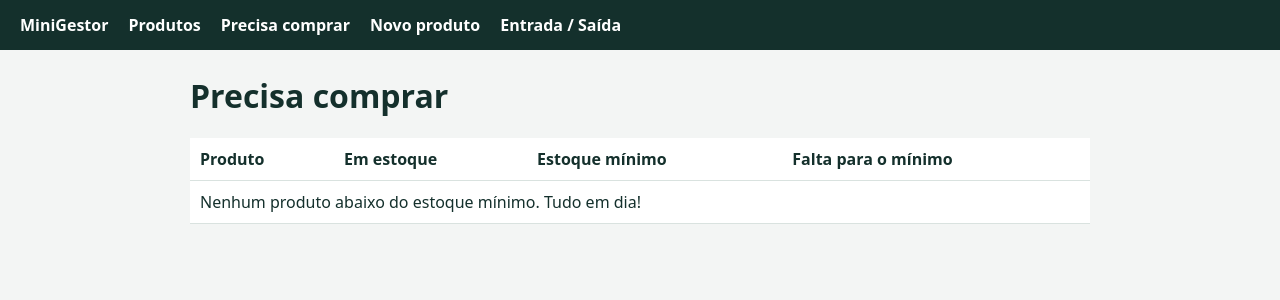
After one commit to Joesants/MiniGestor, a Django app: page /comprar/ in a window 1280 px wide. The commit adds this page. Shown: the top 300 px of the page. Run offline with Django 5.2, Linux system fonts and the light colour scheme; tables that the repository leaves empty hold one stand-in row (values such as "Sample post").

Commit message:
Adiciona lista Precisa comprar

```diff
--- a/estoque/templates/estoque/base.html
+++ b/estoque/templates/estoque/base.html
@@ -23,6 +23,7 @@ input,select{padding:8px;width:100%;max-width:320px;font-size:1rem}
 <header>
   <strong>MiniGestor</strong>
   <a href="{% url 'produto_list' %}">Produtos</a>
+  <a href="{% url 'comprar_list' %}">Precisa comprar</a>
   <a href="{% url 'produto_novo' %}">Novo produto</a>
   <a href="{% url 'movimentacao_nova' %}">Entrada / Saída</a>
 </header>
--- /dev/null
+++ b/estoque/templates/estoque/comprar_list.html
@@ -0,0 +1,17 @@
+{% extends "estoque/base.html" %}
+{% block conteudo %}
+<h1>Precisa comprar</h1>
+<table>
+  <tr><th>Produto</th><th>Em estoque</th><th>Estoque mínimo</th><th>Falta para o mínimo</th></tr>
+  {% for p in object_list %}
+  <tr>
+    <td>{{ p.nome }}</td>
+    <td>{{ p.quantidade|floatformat:"-2" }} {{ p.unidade }}</td>
+    <td>{{ p.estoque_minimo|floatformat:"-2" }} {{ p.unidade }}</td>
+    <td class="baixo">{{ p.falta|floatformat:"-2" }} {{ p.unidade }}</td>
+  </tr>
+  {% empty %}
+  <tr><td colspan="4">Nenhum produto abaixo do estoque mínimo. Tudo em dia!</td></tr>
+  {% endfor %}
+</table>
+{% endblock %}
--- a/estoque/urls.py
+++ b/estoque/urls.py
@@ -4,7 +4,8 @@ from . import views
 
 urlpatterns = [
     path("", views.ProdutoListView.as_view(), name="produto_list"),
+    path("comprar/", views.ComprarListView.as_view(), name="comprar_list"),
     path("produtos/novo/", views.ProdutoCreateView.as_view(), name="produto_novo"),
+    path("produtos/<int:pk>/editar/", views.ProdutoUpdateView.as_view(), name="produto_editar"),
     path("movimentacoes/nova/", views.MovimentacaoCreateView.as_view(), name="movimentacao_nova"),
-    path("produtos/<int:pk>/editar/", views.ProdutoUpdateView.as_view(), name="produto_editar"),
 ]
--- a/estoque/views.py
+++ b/estoque/views.py
@@ -1,3 +1,4 @@
+from django.db.models import F
 from django.urls import reverse_lazy
 from django.views.generic import CreateView, ListView, UpdateView
 
@@ -13,6 +14,18 @@ class ProdutoListView(ListView):
         contexto = super().get_context_data(**kwargs)
         contexto["movimentacoes"] = Movimentacao.objects.select_related("produto")[:10]
         return contexto
+
+
+class ComprarListView(ListView):
+    model = Produto
+    template_name = "estoque/comprar_list.html"
+
+    def get_queryset(self):
+        return (
+            Produto.objects.filter(quantidade__lte=F("estoque_minimo"))
+            .annotate(falta=F("estoque_minimo") - F("quantidade"))
+            .order_by("nome")
+        )
 
 
 class ProdutoCreateView(CreateView):
```
